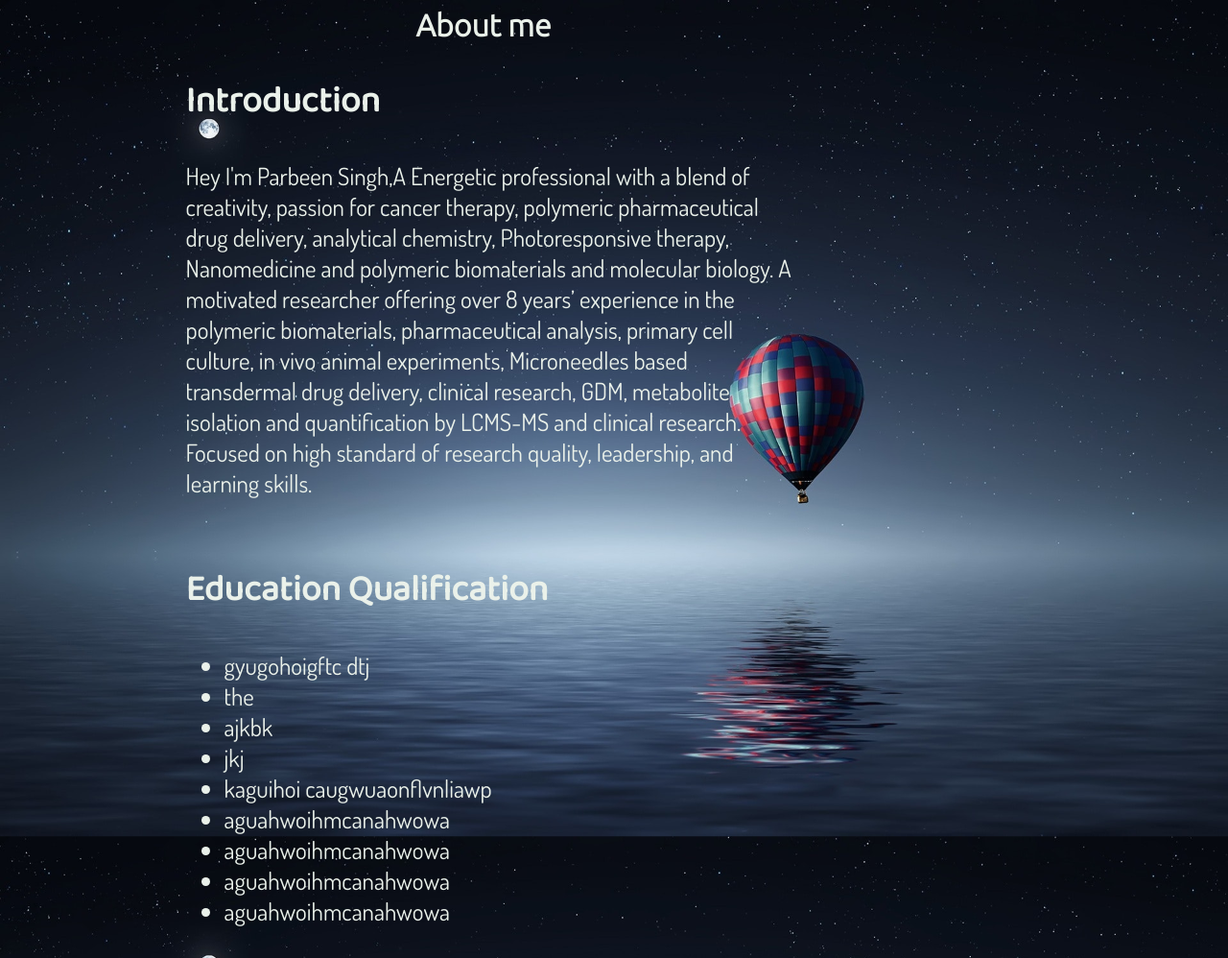
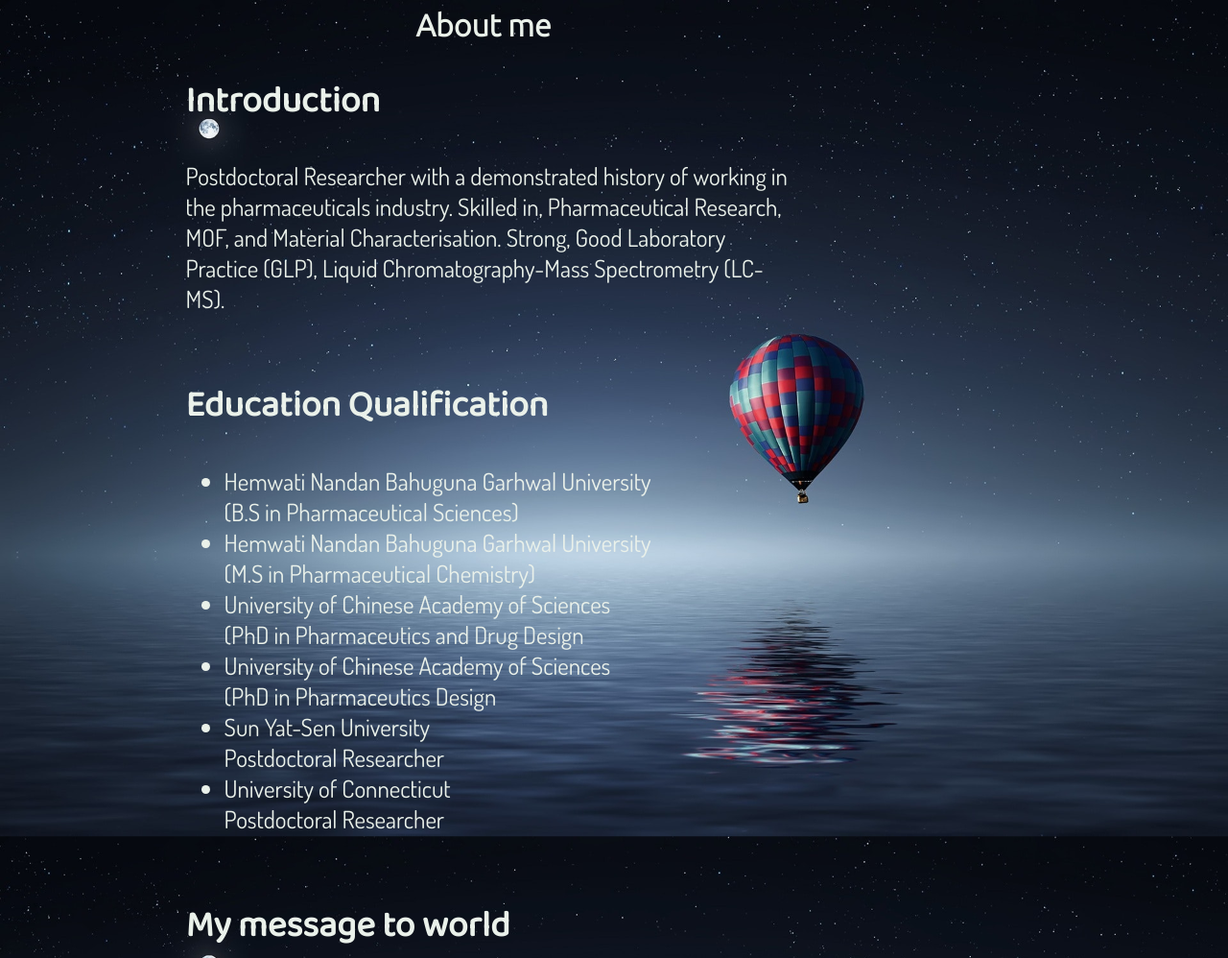
Before and after one commit to justsurfingit/justsurfingit.github.io, a plain HTML site: page about2.html in a window 1280 px wide. Shown: the top 998 px of the page at 96% size. Drawn offline with Linux system fonts and the light colour scheme.

Commit message:
about to comp

```diff
--- a/about2.html
+++ b/about2.html
@@ -17,11 +17,11 @@
     <link rel="preconnect" href="https://fonts.gstatic.com" crossorigin>
     <link href="https://fonts.googleapis.com/css2?family=Dosis:wght@200;400&display=swap" rel="stylesheet">
     <style>
-        body{
+        body {
             background-image: url("aboutfinal.jpg");
             background-size: cover;
-        background-attachment: fixed;
-        background-position: center;
+            background-attachment: fixed;
+            background-position: center;
         }
 
         h1 {
@@ -33,7 +33,7 @@
         .container {
             display: grid;
             grid-template-columns: 1fr 1fr;
-            grid-template-columns: repeat(auto-fit,minmax(200px,50vw));
+            grid-template-columns: repeat(auto-fit, minmax(200px, 50vw));
             grid-auto-columns: auto;
             grid-gap: 10px;
             justify-content: center;
@@ -41,13 +41,14 @@
             font-size: 25px;
             font-family: 'Dosis', sans-serif;
         }
-        .all{
-            width:80%;
-            height:90%;
+
+        .all {
+            width: 80%;
+            height: 90%;
             /* color:wheat; */
             /* color: rgba(182, 173, 51, 0.83); */
             color: rgba(234, 241, 234, 1);
-            grid-gap:2rem;
+            grid-gap: 2rem;
         }
 
         h2 {
@@ -63,19 +64,9 @@
         <div class="container">
             <div>
                 <h2>Introduction</h2>
-                <p>Hey I'm Parbeen Singh,A Energetic professional with a blend of creativity, passion for cancer
-                    therapy,
-                    polymeric pharmaceutical drug delivery, analytical chemistry, Photoresponsive therapy, Nanomedicine
-                    and
-                    polymeric biomaterials and molecular biology. A motivated researcher offering over 8 years’
-                    experience
-                    in
-                    the polymeric biomaterials, pharmaceutical analysis, primary cell culture, in vivo animal
-                    experiments,
-                    Microneedles based transdermal drug delivery, clinical research, GDM, metabolite isolation and
-                    quantification by LCMS-MS and clinical research. Focused on high standard of research quality,
-                    leadership,
-                    and learning skills.
+                <p>Postdoctoral Researcher with a demonstrated history of working in the pharmaceuticals industry.
+                    Skilled in, Pharmaceutical Research, MOF, and Material Characterisation. Strong, Good Laboratory
+                    Practice (GLP), Liquid Chromatography-Mass Spectrometry (LC-MS).
 
                 </p>
             </div>
@@ -83,15 +74,15 @@
 
                 <h2>Education Qualification</h3>
                     <ul>
-                        <li>gyugohoigftc dtj</li>
-                        <li>the</li>
-                        <li>ajkbk</li>
-                        <li>jkj</li>
-                        <li>kaguihoi caugwuaonflvnliawp</li>
-                        <li>aguahwoihmcanahwowa</li>
-                        <li>aguahwoihmcanahwowa</li>
-                        <li>aguahwoihmcanahwowa</li>
-                        <li>aguahwoihmcanahwowa</li>
+                        <li>Hemwati Nandan Bahuguna Garhwal University<br>(B.S in Pharmaceutical Sciences)</li>
+                        <li>Hemwati Nandan Bahuguna Garhwal University<br>(M.S in Pharmaceutical Chemistry)</li>
+
+                        <li>University of Chinese Academy of Sciences<br>(PhD in Pharmaceutics and Drug Design</li>
+                        <li>University of Chinese Academy of Sciences<br>(PhD in Pharmaceutics Design</li>
+
+                        <li>Sun Yat-Sen University<br>Postdoctoral Researcher</li>
+                        <li>University of Connecticut<br>Postdoctoral Researcher</li>
+
                     </ul>
             </div>
             <div>
```
Also changed, not shown: index.html (+14 -9 lines).
